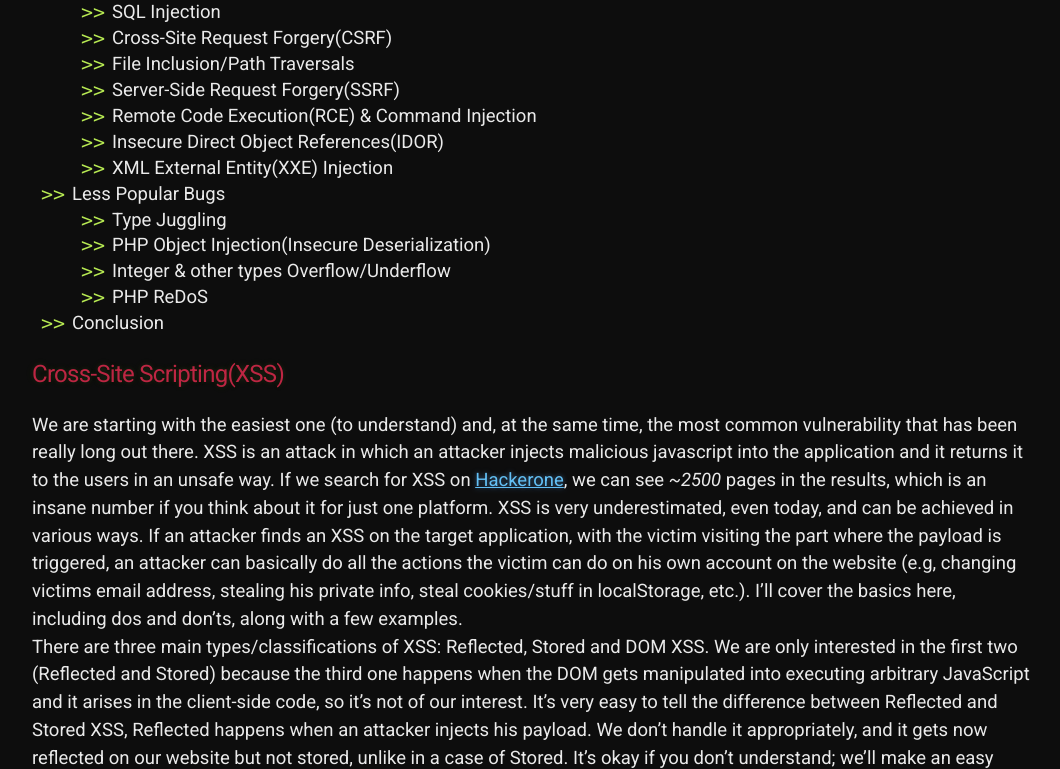
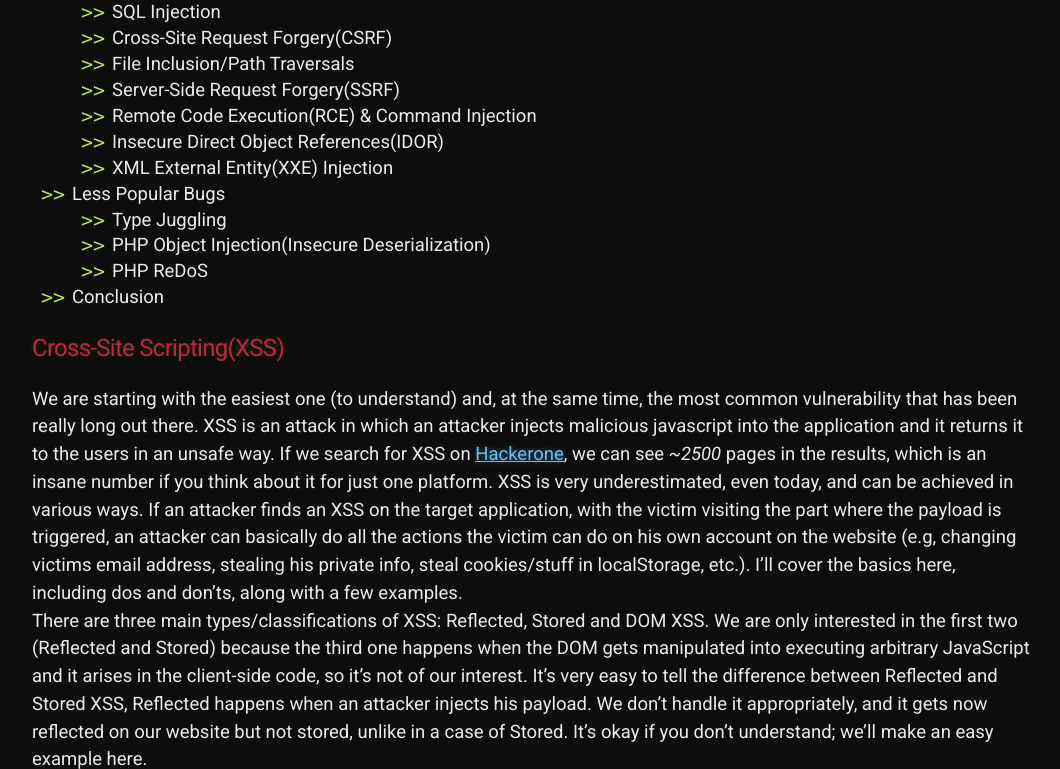
Before and after one commit to 20kilograma/blog, a Jekyll site: the page built from php-sec.md, in a window 1280 px wide and 900 px high, scrolled down 1169 px, cut to the strip 0-769 px from the top of the window. Shown: the whole strip, without its empty margins (108-1168 px from the left). Built offline with Jekyll 4.4.1, drawn with Linux system fonts in a browser that asks for light colours; some web fonts are replaced; our own code applies the rules of GitHub Pages for plain Markdown files; some of the changed text lies outside the part shown.

Commit message:
Update php-sec.md

```diff
--- a/php-sec.md
+++ b/php-sec.md
@@ -26,7 +26,6 @@
   <ul>
     <li>Type Juggling</li>
     <li>PHP Object Injection(Insecure Deserialization)</li>
-    <li>Integer & other types Overflow/Underflow</li>
     <li>PHP ReDoS</li>
   </ul>
   <li>Conclusion</li>
@@ -318,4 +317,4 @@
 It's not really hard to mitigate it; you just shouldn't serialize your data. If you must do it, then don't accept the serialized data from the user.
 <br><br>
 
-## Integer Overflow/Underflow
+## PHP ReDoS
```
